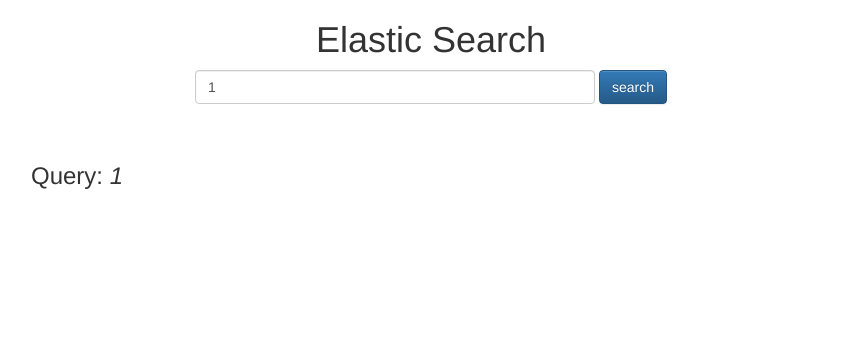
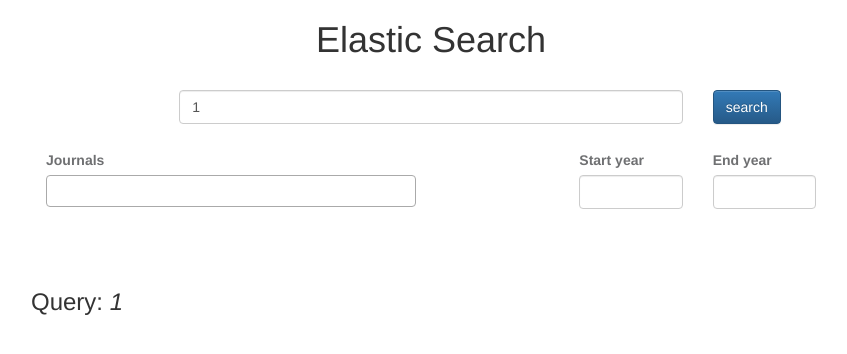
Before and after one commit to nkaramooz/alimbic, a Django app: page /elastic_search/1/ in a window 1280 px wide. Shown: the top 354 px of the page, without its empty margins (209-1056 px from the left). Run offline with Django 3.2, Linux system fonts and the light colour scheme; data that the repository does not hold is empty; some libraries are stand-ins or nearby versions.

Commit message:
filters largely working. still some updates needed.

```diff
--- a/search/static/css/search.css
+++ b/search/static/css/search.css
@@ -11,9 +11,7 @@
 	padding-bottom: 30px;
 }
 
-.search-field {
-	width: 400px !important;
-}
+
 
 .body {
 	padding-top: 25px;
@@ -22,7 +20,22 @@
 }
 
 .search-bar {
-	text-align: center;
+
+	margin: auto;
+	width: 800px;
+
+
+}
+
+.search-bar {
+	padding-top: 20px;
+}
+
+.search-bar > form > .filters {
+	color: #6f7072;
+	padding-top: 60px;
+	padding-bottom: 80px;
+
 
 }
 
--- /dev/null
+++ b/search/static/js/search-bar.js
@@ -0,0 +1,3 @@
+$(document).ready(function() {
+    $('.js-example-basic-multiple').select2();
+});
--- a/search/static/js/search-results.js
+++ b/search/static/js/search-results.js
@@ -1,4 +1,5 @@
 $(document).ready(function() {
+
 	$('.expand-btn').on('click', function() {
 
 		var prev = $(this).parent().parent().find(".preview-ellipsis")
@@ -17,4 +18,5 @@ $(document).ready(function() {
 			$(this).html('<button id="expando">expand</button>');
 		}
 	});
+
 });
--- a/search/templates/search/concept_search_home_page.html
+++ b/search/templates/search/concept_search_home_page.html
@@ -7,5 +7,5 @@
 	<h1> Concept Search </h1>
 </div>
 
-{% url 'search:concept_search' as concept_search %}
+{% url 'search:concept_search_results' as concept_search %}
 {% include 'search/search_bar_template.html' with action=concept_search %}
--- a/search/templates/search/header_template.html
+++ b/search/templates/search/header_template.html
@@ -5,6 +5,8 @@
 	<link rel="stylesheet" href="//maxcdn.bootstrapcdn.com/bootstrap/3.2.0/css/bootstrap.min.css">
 	<link rel="stylesheet" href="//maxcdn.bootstrapcdn.com/bootstrap/3.2.0/css/bootstrap-theme.min.css">
 	<link rel="stylesheet" href="{% static 'css/search.css' %}">
+
 	<script src="{% static "js/jquery.js" %}"></script>
-	<script src="{% static "js/search-results.js" %}"></script>
+
+
 </head>
--- a/search/templates/search/search_bar_template.html
+++ b/search/templates/search/search_bar_template.html
@@ -1,8 +1,54 @@
+{% load staticfiles  %}
+
+<link href="https://cdnjs.cloudflare.com/ajax/libs/select2/4.0.6-rc.0/css/select2.min.css" rel="stylesheet" />
+<script src="https://cdnjs.cloudflare.com/ajax/libs/select2/4.0.6-rc.0/js/select2.min.js"></script>
+<script src="{% static "js/search-bar.js" %}"></script>
+
 <div class="search-bar">
-	<form action="{{ action }}" method="post" class="form-inline">
-	{% csrf_token %}
-		<label class="sr-only">search field</label>
-		<input type="text" name="query" class="search-field form-control" value="{{query}}">
-		<input type="submit" value="search" class="btn btn-primary">
+	<form action="{{ action }}" method="get">
+		{% csrf_token %}
+
+		<div class="form-row">
+			<div class="form-group col-md-2">
+			</div>
+			<div class="form-group col-md-8">
+				<label class="sr-only">search field</label>
+				<input type="text" name="query" class="search-field form-control" value="{{query}}">
+			</div>
+			<div class="form-group col-md-2">
+				<input type="submit" value="search" class="btn btn-primary">
+			</div>
+		</div>
+
+		<div class="form-row filters">
+			<div class="form-group col-md-6">
+      			<label for="journal_filter">Journals</label>
+      			<select class="js-example-basic-multiple form-control" name="journals[]" multiple="multiple" id="journal_filter">
+			  			<option value="Am Fam Physician">Am Fam Physician</option>
+			  			<option value="Am. J. Hypertens.">Am. J. Hypertens.</option>
+			  			<option value="Ann. Intern. Med">Ann. Intern. Med</option>
+			  			<option value="BMJ">BMJ</option>
+			  			<option value="Circulation">Circulation</option>
+			  			<option value="Circ Heart Fail">Circ Heart Fail</option>
+			  			<option value="Cochrane Database Syst Rev">Cochrane Database Syst Rev</option>
+			  			<option value="Cochrane Libr">Cochrane Libr</option>
+			  			<option value="Hypertension">Hypertension</option>
+			  			<option value="JAMA">JAMA</option>
+			  			<option value="Lung">Lung</option>
+			  			<option value="N. Engl. J. Med.">N. Engl. J. Med.</option>
+				</select>
+    		</div>
+
+    		<div class="form-group col-md-2 col-md-offset-2">
+      			<label for="start_year">Start year</label>
+      			<input type="number" class="form-control" id="start_year" name="start_year">
+    		</div>
+    		<div class="form-group col-md-2">
+    			<label for="end_year">End year</label>
+    			<input type="number" class="form-control" id="end_year" name="end_year">
+    		</div>
+		</div>
 	</form>
+
+
 </div>
--- a/search/templates/search/sr_template.html
+++ b/search/templates/search/sr_template.html
@@ -18,13 +18,12 @@
 							</div>
 						</div>
 						<div class="col-sm-2">
-							<h5>{{a.score}}</h5>
+							<h5><a target="_blank" href="https://www.ncbi.nlm.nih.gov/pubmed/{{a.pmid}}">Pubmed</a></h5>
 						</div>
 						<div class="col-sm-2">
-							<h5><a href="https://www.ncbi.nlm.nih.gov/pubmed/{{a.pmid}}">Pubmed</a></h5>
 						</div>
 						<div class="col-sm-2">
-							<h5><a href="http://localhost:9200/pubmedx/abstract/{{a.id}}?pretty"> source </a> </h5>
+							<h5><a target="_blank" href="http://localhost:9200/pubmedx/abstract/{{a.id}}?pretty"> source </a> </h5>
 						</div>
 						<div class="col-sm-3">
 							<div class="journal-title pull-right">
--- a/search/urls.py
+++ b/search/urls.py
@@ -12,12 +12,13 @@ urlpatterns = [
     url(r'^elastic_search/(?P<query>.*)/$', views.elastic_search_results, name='elastic_search_results'),
 
     url(r'^concept_search_home_page/$', views.concept_search_home_page, name='concept_search_home_page'),
-    url(r'^concept_search/$', views.post_concept_search, name='concept_search'),
+    # url(r'^concept_search/$', views.post_concept_search, name='concept_search'),
     url(r'^concept_search/pivot/$', views.post_pivot_search, name='pivot_search'),
     url(r'^concept_search/pivot_results/(?P<query>.*)/(?P<conceptid1>.*)/(?P<conceptid2>.*)/$', views.conceptid_search_results, name='conceptid_search_results'),
-    url(r'^concept_search/(?P<query>.*)/$', views.concept_search_results,  name='concept_search_results'),
-
-
+    # url(r'^concept_search/(?P<query>.*)/$', views.concept_search_results,  name='concept_search_results'),
+    # url(r'^concept_search/(?P<query>.*)/(?P<journals>.*)/(?P<start_year>.*)/(?P<end_year>.*)/$', views.concept_search_results,  name='concept_search_results'),
+    # url(r'^concept_search/(?P<params>.*)/$', views.concept_search_results,  name='concept_search_results'),
+    url(r'^concept_search/$', views.concept_search_results,  name='concept_search_results'),
     url(r'^concept_override/post/$', views.post_concept_override, name='post_concept_override'),
     url(r'^concept_override/', views.concept_override, name='concept_override'),
 
--- a/search/views.py
+++ b/search/views.py
@@ -7,6 +7,7 @@ from nltk.stem.wordnet import WordNetLemmatizer
 import utilities.utils as u
 import pandas as pd
 import utilities.es_utilities as es_util
+import json
 # Create your views here.
 
 INDEX_NAME='pubmedx'
@@ -63,8 +64,36 @@ def concept_search_home_page(request):
 	return render(request, 'search/concept_search_home_page.html')
 
 def post_concept_search(request):
+	print("ASDKJLHSDHLKSJDHASKJDLKLSJHA")
+	params = {}
+	try:
+		params['journals'] = request.POST.getlist('journals[]')
+	except:
+		params['journals'] = []
+
+	try:
+		if request.POST['start_year'] == '':
+			params['start_year'] = None
+		else:
+			params['start_year'] = request.POST['start_year']
+
+	except:
+		params['start_year'] = None
+
+	try:
+		if request.POST['end_year'] == '':
+			params['end_year'] = None
+		else:
+			params['end_year'] = request.POST['end_year']
+	except:
+		params['end_year'] = None
+
+	params['query'] = request.POST['query']
+	params['end_year'] = request.POST
+
 	query = request.POST['query']
-	return HttpResponseRedirect(reverse('search:concept_search_results', args=(query,)))
+	# return HttpResponseRedirect(reverse('search:concept_search_results', args=(query,)))
+	return HttpResponseRedirect(reverse('search:concept_search_results', kwargs=params))
 
 def post_pivot_search(request):
 	conceptid1 = request.POST['conceptid1']
@@ -78,7 +107,7 @@ def post_pivot_search(request):
 
 ### query contains conceptids instead of text
 def conceptid_search_results(request, query, conceptid1, conceptid2):
-	print("ADKHJSDHLKJHASLJKHDSALJKHADSLJKHJSKADHHJK")
+
 
 	query_concepts_df = pd.DataFrame([conceptid1, conceptid2], columns=['conceptid'])
 
@@ -91,7 +120,7 @@ def conceptid_search_results(request, query, conceptid1, conceptid2):
 
 	es_query = {"from" : 0, \
 				 "size" : 100, \
-				 "query": get_query(full_query_concepts_list, None, cursor)}
+				 "query": get_query(full_query_concepts_list, None, None, None, None, cursor)}
 
 	sr = es.search(index=INDEX_NAME, body=es_query)
 
@@ -102,7 +131,13 @@ def conceptid_search_results(request, query, conceptid1, conceptid2):
 		'at_a_glance' : {'related' : None}})
 
 
-def concept_search_results(request, query):
+def concept_search_results(request):
+
+	journals = request.GET.getlist('journals[]')
+	query = request.GET['query']
+	start_year = request.GET['start_year']
+	end_year = request.GET['end_year']
+	print(query)
 
 	es = u.get_es_client()
 
@@ -127,9 +162,7 @@ def concept_search_results(request, query):
 		symptom_count = len(query_concepts[query_concepts['concept_type'] == 'symptom'])
 		condition_count =len(query_concepts[query_concepts['concept_type'] == 'condition'])
 		query_concept_count = len(query_concepts_df)
-		print(condition_count)
-		print(symptom_count)
-		print(query_concept_count)
+
 		# single condition query
 		if (symptom_count == 0 and condition_count != 0 and query_concept_count == 1):
 			related_dict = get_related_conceptids(full_query_concepts_list, unmatched_terms, cursor, 'condition')
@@ -142,10 +175,11 @@ def concept_search_results(request, query):
 
 		es_query = {"from" : 0, \
 				 "size" : 100, \
-				 "query": get_query(full_query_concepts_list, unmatched_terms, cursor)}
+				 "query": get_query(full_query_concepts_list, unmatched_terms, journals, start_year, end_year, cursor)}
 
 		sr = es.search(index=INDEX_NAME, body=es_query)
 
+	###UPDATE QUERY BELOW FOR FILTERS
 	else:
 		es_query = get_text_query(query)
 		sr = es.search(index=INDEX_NAME, body=es_query)
@@ -255,7 +289,7 @@ def get_concept_string(conceptid_series):
 
 	return result_string.strip()
 
-def get_query(full_conceptid_list, unmatched_terms, cursor):
+def get_query(full_conceptid_list, unmatched_terms, journals, start_year, end_year, cursor):
 	es_query = {}
 
 	if unmatched_terms is None:
@@ -273,6 +307,27 @@ def get_query(full_conceptid_list, unmatched_terms, cursor):
 						"should": \
 							[{"query_string": {"fields" : ["article_title^5", "article_abstract.*"], \
 							"query" : unmatched_terms}}]}
+
+
+	if (len(journals) > 0) or start_year or end_year:
+		d = {"filter" : {"bool" : {}}}
+
+		if len(journals) > 0:
+			d["filter"]["bool"]["should"] = []
+
+			for i in journals:
+				d["filter"]["bool"]["should"].append({"match" : {'journal_iso_abbrev' : i}})
+
+		if start_year and end_year:
+			d["filter"]["bool"]["must"] = [{"range" : {"journal_pub_year" : {"gte" : start_year, "lte" : end_year}}}]
+		elif start_year:
+			d["filter"]["bool"]["must"] = [{"range" : {"journal_pub_year" : {"gte" : start_year}}}]
+		elif end_year:
+			d["filter"]["bool"]["must"] = [{"range" : {"journal_pub_year" : {"lte" : end_year}}}]
+
+		es_query["bool"]["filter"] = d["filter"]
+
+	print(es_query)
 	return es_query
 
 def get_concept_query_string(full_conceptid_list, cursor):
@@ -633,7 +688,7 @@ def get_related_conceptids(query_concept_list, unmatched_terms, cursor, query_ty
 					sub_dict['condition'].append(item_dict)
 			result_dict[root_cid] = sub_dict
 
-	print(result_dict)
+
 	return result_dict
 
 # this function isn't working - see schizophrenia treatment
```
Also changed, not shown: psql_files/concept_types_deprecated.sql (added, +166 -0 lines), requirements.txt (+1 -33 lines), search/templates/search/concept_search_results_page.html (+2 -5 lines).
